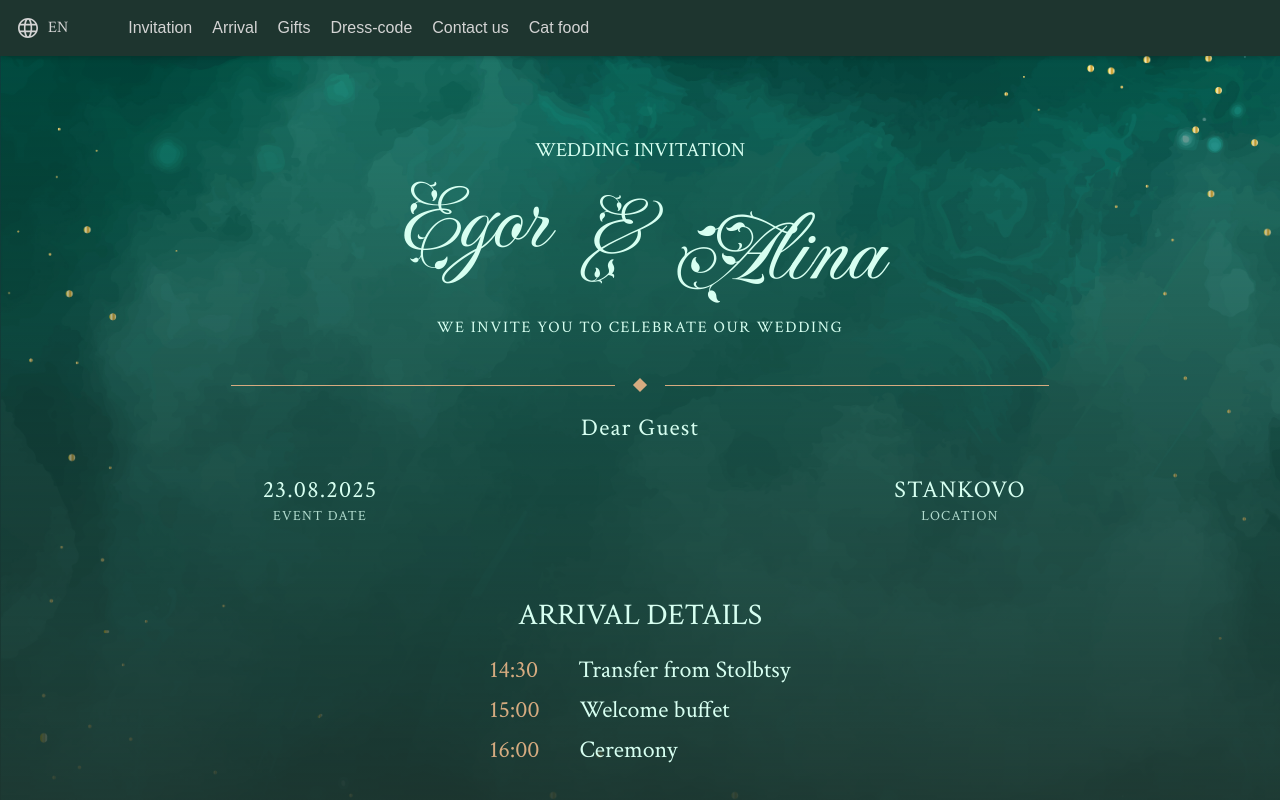
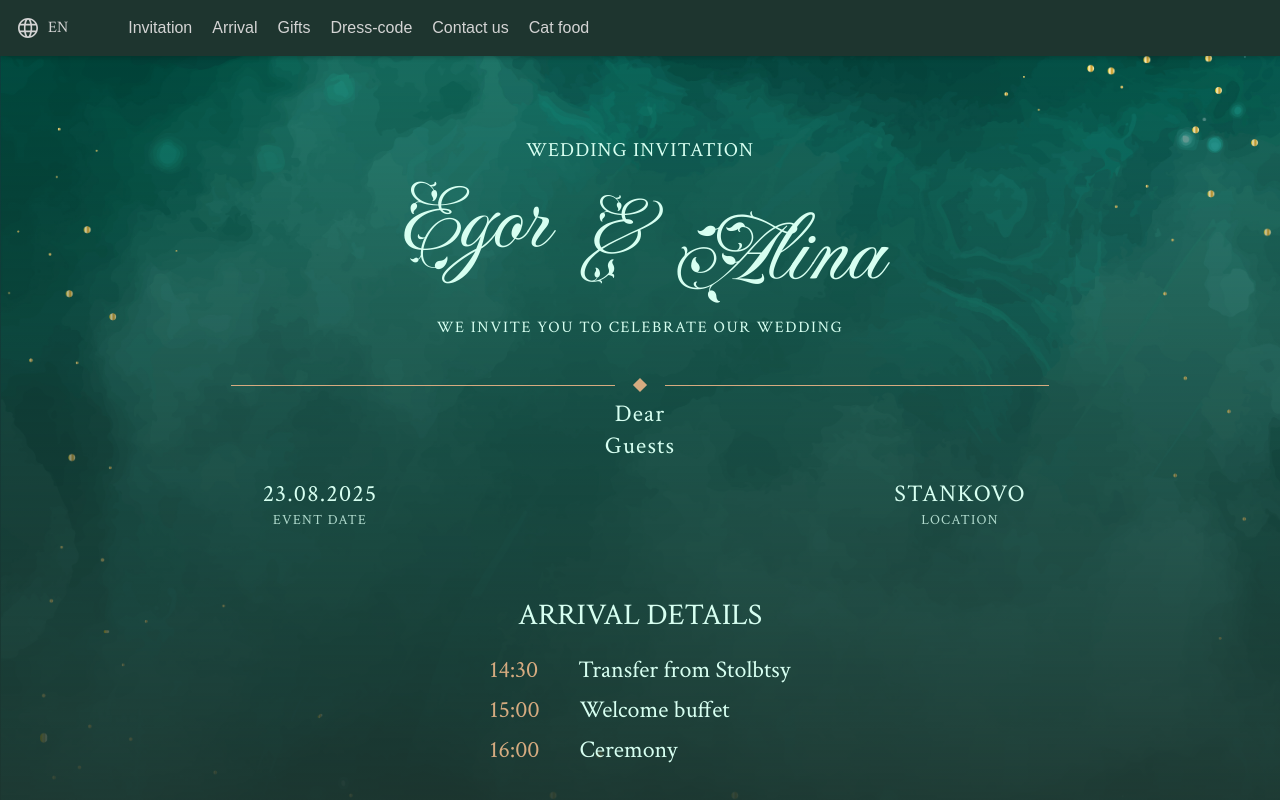
Before and after one commit to egorokunevich/wedding-invitation, a Next.js app: page /en in a window 1280 px wide. Shown: the top 800 px of the page. Built offline with nearby package versions, Linux system fonts and the light colour scheme; no server answers.

Commit message:
fix: guest name; prefference clickable area

```diff
--- a/public/locales/en.json
+++ b/public/locales/en.json
@@ -3,7 +3,8 @@
   "invitationInfo": "WE INVITE YOU TO CELEBRATE OUR WEDDING",
   "dearSir": "Dear Sir",
   "dearMadam": "Dear Madam",
-  "dearGuest": "Dear Guest",
+  "dearGuests": "Dear",
+  "guests": "Guests",
   "eventDate": "EVENT DATE",
   "location": "LOCATION",
   "locationName": "STANKOVO",
--- a/public/locales/ru.json
+++ b/public/locales/ru.json
@@ -1,9 +1,10 @@
 {
   "weddingInvitation": "ПРИГЛАШЕНИЕ НА СВАДЬБУ",
   "invitationInfo": "МЫ ПРИГЛАШАЕМ ВАС ОТПРАЗДНОВАТЬ С НАМИ",
-  "dearSir": "Уважаемый",
-  "dearMadam": "Уважаемая",
-  "dearGuest": "Дорогой Гость",
+  "dearSir": "Дорогой",
+  "dearMadam": "Дорогая",
+  "dearGuests": "Дорогие",
+  "guests": "Гости",
   "eventDate": "ДАТА",
   "location": "ЛОКАЦИЯ",
   "locationName": "СТАНЬКОВО",
--- a/src/app/globals.css
+++ b/src/app/globals.css
@@ -92,6 +92,7 @@ a {
     height: 12px;
     background-color: transparent;
     transition: 0.15s;
+    pointer-events: none;
   }
 
   .check-input:hover .input-wrapper:has(:not(input:checked))::after {
--- a/src/components/HeaderInfo/HeaderInfo.tsx
+++ b/src/components/HeaderInfo/HeaderInfo.tsx
@@ -48,9 +48,9 @@ const HeaderInfo = () => {
             ? t('dearSir')
             : guestGender === 'female'
             ? t('dearMadam')
-            : t('dearGuest')
+            : t('dearGuests')
         }`}</p>
-        <p className="text-2xl capitalize">{guestName || ''}</p>
+        <p className="text-2xl capitalize">{guestName || t('guests')}</p>
       </HeaderSection>
     );
   };
@@ -92,7 +92,7 @@ const HeaderInfo = () => {
     >
       <TransparentBackground>
         <div className="w-full text-center flex justify-center items-center flex-col gap-7 px-10  py-10">
-          <p className="text-xl font-MeaCulpa text-WHITE">
+          <p className="text-xl tracking-wider font-MeaCulpa text-WHITE">
             {t('weddingInvitation')}
           </p>
           <h1 className="flex gap-4 text-6xl md:text-8xl font-Header text-WHITE">
```
